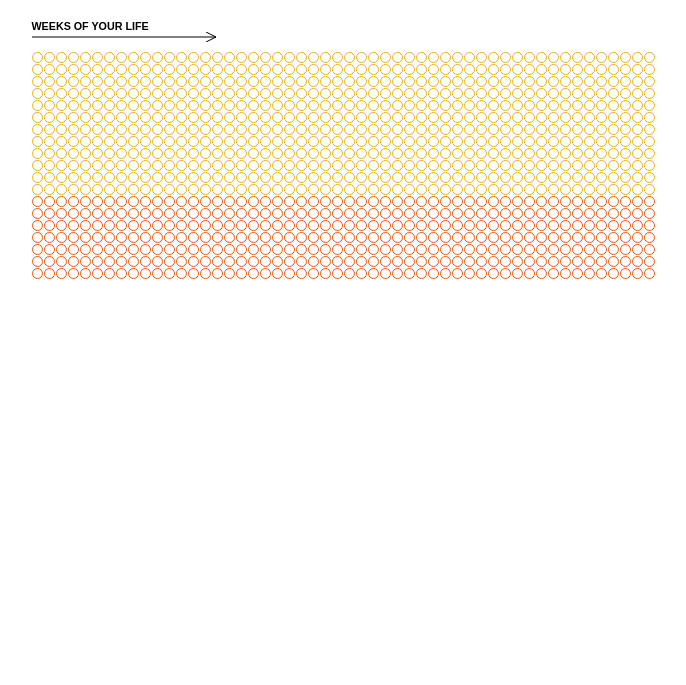
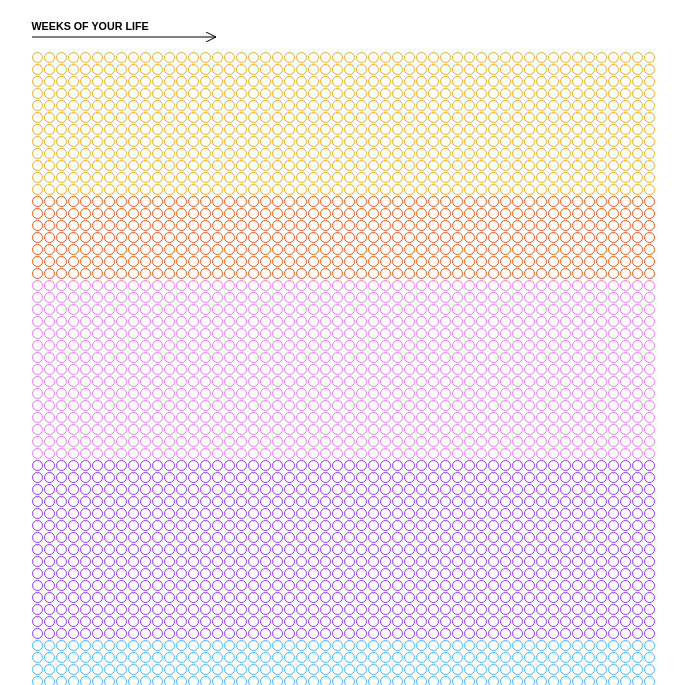
Before and after one commit to Jonathan-Heaney/life-calendar, a plain HTML site: page index.html in a window 1280 px wide. Shown: the part 111-796 px from the top of the page, without its empty margins (297-983 px from the left). Drawn offline with nearby package versions, Linux system fonts and the light colour scheme.

Commit message:
Add all bubbles, make last bubble black

```diff
--- a/script.js
+++ b/script.js
@@ -35,5 +35,49 @@ function adolescenceBubbles() {
   }
 }
 
+function earlyAdulthoodBubbles() {
+  for (let i = 0; i < 52; i++) {
+    for (let j = 0; j < 15; j++) {
+      const bubble = document.createElement('div');
+      bubble.classList.add('early-adulthood', 'bubble');
+      earlyAdulthoodContainer.append(bubble);
+    }
+  }
+}
+
+function middleAdulthoodBubbles() {
+  for (let i = 0; i < 52; i++) {
+    for (let j = 0; j < 15; j++) {
+      const bubble = document.createElement('div');
+      bubble.classList.add('middle-adulthood', 'bubble');
+      middleAdulthoodContainer.append(bubble);
+    }
+  }
+}
+
+function matureAdulthoodBubbles() {
+  for (let i = 0; i < 52; i++) {
+    for (let j = 0; j < 30; j++) {
+      const bubble = document.createElement('div');
+      bubble.classList.add('mature-adulthood', 'bubble');
+      matureAdulthoodContainer.append(bubble);
+    }
+  }
+}
+
+function lateAdulthoodBubbles() {
+  for (let i = 0; i < 52; i++) {
+    for (let j = 0; j < 21; j++) {
+      const bubble = document.createElement('div');
+      bubble.classList.add('late-adulthood', 'bubble');
+      lateAdulthoodContainer.append(bubble);
+    }
+  }
+}
+
 childhoodBubbles();
 adolescenceBubbles();
+earlyAdulthoodBubbles();
+middleAdulthoodBubbles();
+matureAdulthoodBubbles();
+lateAdulthoodBubbles();
--- a/style.css
+++ b/style.css
@@ -97,17 +97,22 @@ body {
 }
 
 .early-adulthood {
-  border-color: #db2777;
+  border-color: #e879f9;
 }
 
 .middle-adulthood {
-  border-color: #a21caf;
+  border-color: #9333ea;
 }
 
 .mature-adulthood {
-  border-color: #2563eb;
+  border-color: #38bdf8;
 }
 
 .late-adulthood {
-  border-color: #166534;
+  border-color: #22c55e;
 }
+
+.late-adulthood:last-of-type {
+  background-color: black;
+  border: 1px solid black;
+}
```
